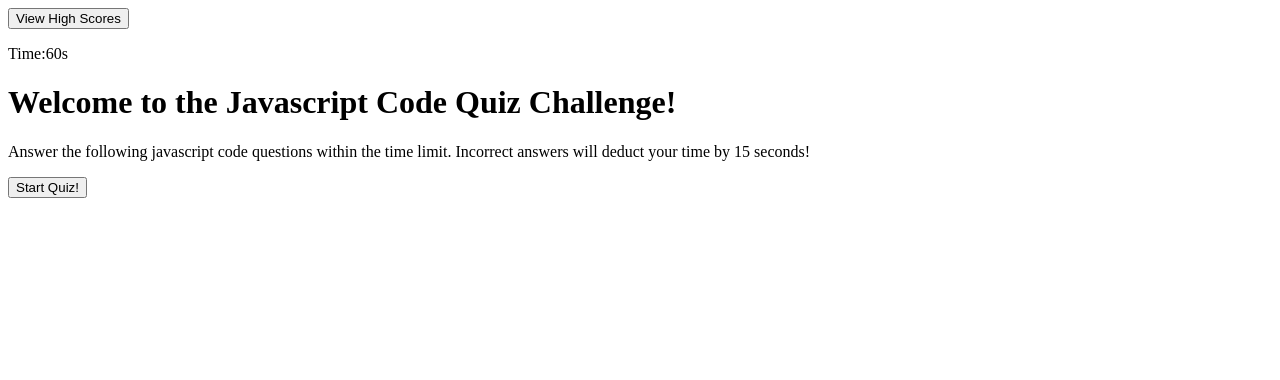
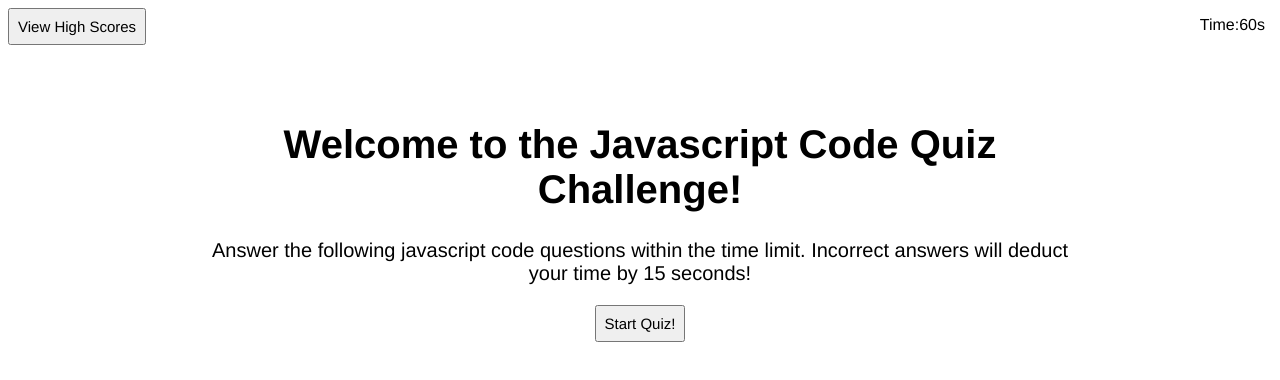
Before and after one commit to JLee3883/Code-Quiz-Time, a plain HTML site: page index.html in a window 1280 px wide. Drawn offline with Linux system fonts and the light colour scheme.

Commit message:
adding styling to start page

```diff
--- a/index.html
+++ b/index.html
@@ -5,22 +5,27 @@
     <meta http-equiv="X-UA-Compatible" content="IE=edge">
     <meta name="viewport" content="width=device-width, initial-scale=1.0">
     <title>Code Quiz Time!</title>
-    <link src= "styles.css"link>
+    <link rel="stylesheet" href="styles.css">
 </head>
     <body>
         <header>
             <div>
                 <button type="button" class="btn">View High Scores</button>
-                <p>Time:60s</p>
+                <p class="timerClock">Time:60s</p>
             </div>
         </header>
 
         <main>
-            <div>
+            <div class="hello">
                 <h1>Welcome to the Javascript Code Quiz Challenge!</h1>
                 <p>Answer the following javascript code questions within the time limit. Incorrect answers will deduct your time by 15 seconds!</p>
-                <button>Start Quiz!</button></p>
+                <button type="button" class="btn">Start Quiz!</button></p>
             </div>
+
+            <section>
+
+            </section>
+
 
 
 
@@ -31,5 +36,6 @@
         <footer>
 
         </footer>
+        <script src="script.js"></script>
     </body>
 </html>
--- a/styles.css
+++ b/styles.css
@@ -8,3 +8,18 @@
     font-size: 15px;
     text-align: center;
 }
+.timerClock{
+    position: absolute;
+    top: 0;
+    right: 0;
+    width: 100px;
+    text-align:right;
+    padding-right: 15px;
+}
+
+.hello {
+    font-size: 20px;
+    text-align: center;
+    margin-top:auto;
+    padding: 50px 200px;
+}
```
Also changed, not shown: javascript.js (deleted), script.js (added).
